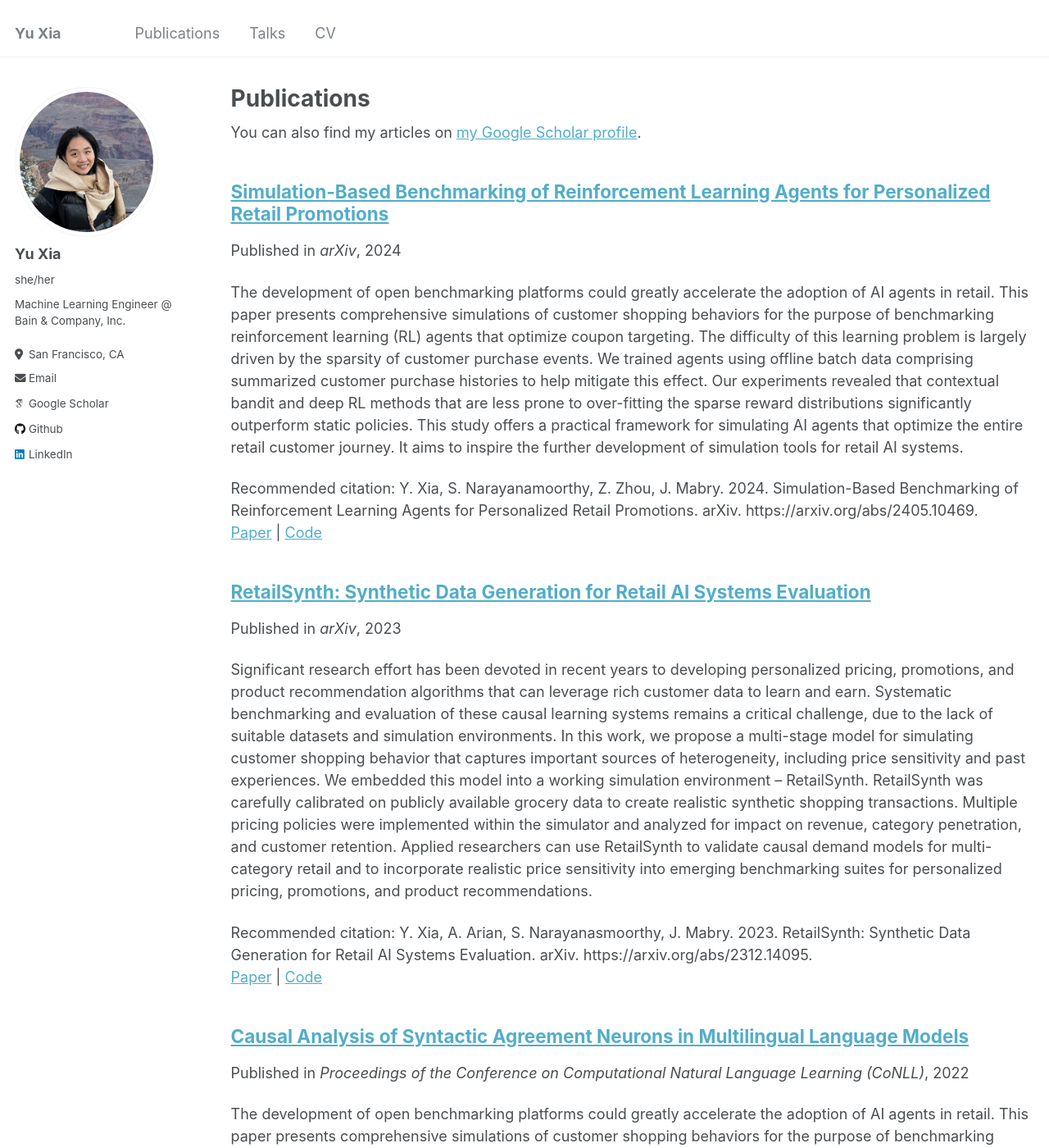
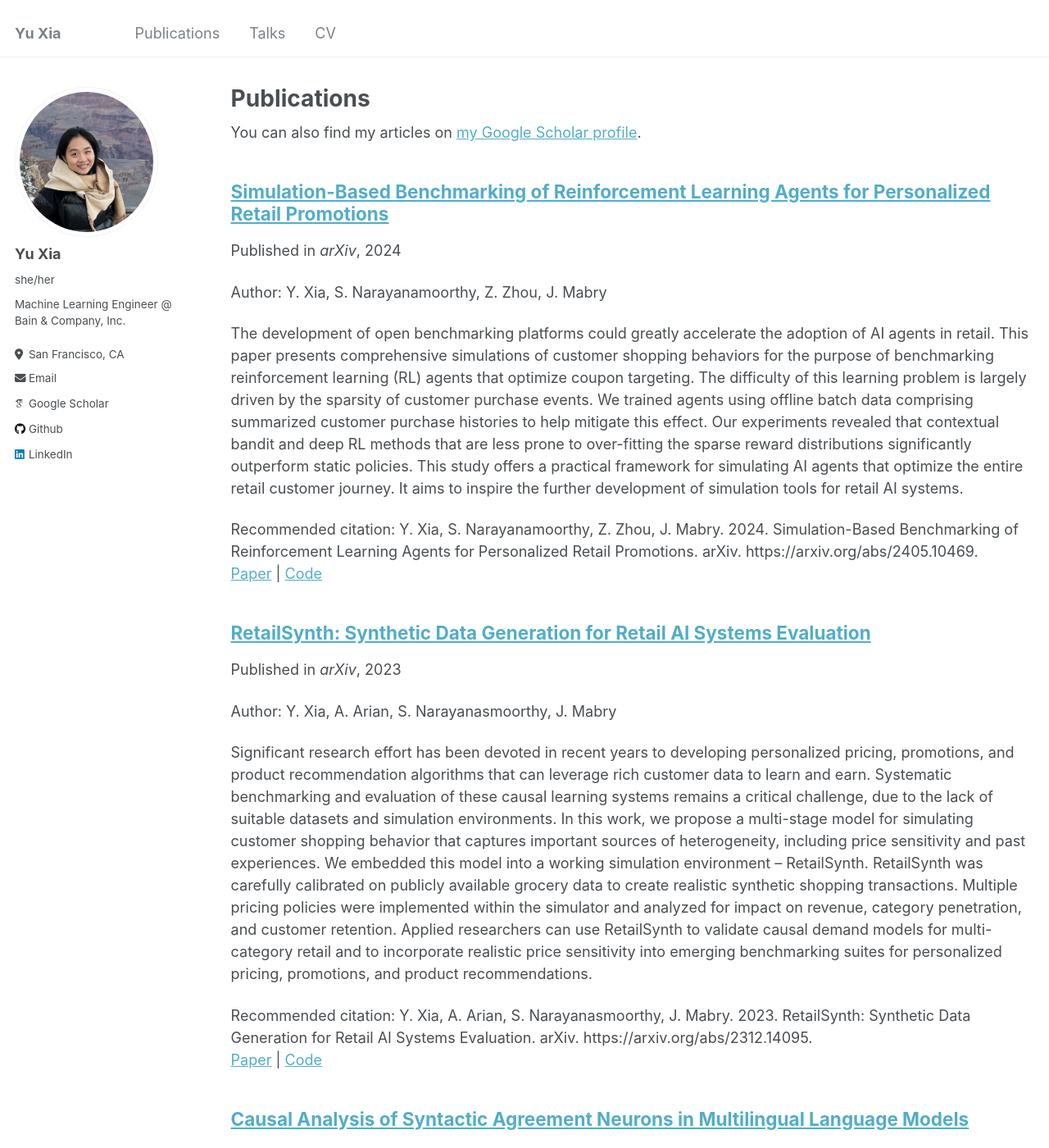
Before and after one commit to YuXia-SR/yuxia-sr.github.io, a Jekyll site: the page built from _pages/publications.md, in a window 1280 px wide and 1400 px high. Shown: the whole window at 82% size. Built offline with Jekyll 4.4.1, drawn with Linux system fonts in a browser that asks for light colours; some web fonts are replaced; some of the changed text lies outside the part shown.

Commit message:
update paper md

```diff
--- a/_publications/2022_11_01_LLM_causal_analysis.md
+++ b/_publications/2022_11_01_LLM_causal_analysis.md
@@ -3,6 +3,7 @@ title: "Causal Analysis of Syntactic Agreement Neurons in Multilingual Language
 collection: publications
 permalink: /publication/2022_11_01_LLM_causal_analysis
 excerpt: 'The development of open benchmarking platforms could greatly accelerate the adoption of AI agents in retail. This paper presents comprehensive simulations of customer shopping behaviors for the purpose of benchmarking reinforcement learning (RL) agents that optimize coupon targeting. The difficulty of this learning problem is largely driven by the sparsity of customer purchase events. We trained agents using offline batch data comprising summarized customer purchase histories to help mitigate this effect. Our experiments revealed that contextual bandit and deep RL methods that are less prone to over-fitting the sparse reward distributions significantly outperform static policies. This study offers a practical framework for simulating AI agents that optimize the entire retail customer journey. It aims to inspire the further development of simulation tools for retail AI systems.'
+author: 'A. Mueller, Y. Xia, and T. Linzen'
 date: 2022-11-01
 venue: 'Proceedings of the Conference on Computational Natural Language Learning (CoNLL)'
 slidesurl:
--- a/_publications/2023_12_21_retailsynth.md
+++ b/_publications/2023_12_21_retailsynth.md
@@ -3,6 +3,7 @@ title: "RetailSynth: Synthetic Data Generation for Retail AI Systems Evaluation"
 collection: publications
 permalink: /publication/2023_12_21_retailsynth
 excerpt: 'Significant research effort has been devoted in recent years to developing personalized pricing, promotions, and product recommendation algorithms that can leverage rich customer data to learn and earn. Systematic benchmarking and evaluation of these causal learning systems remains a critical challenge, due to the lack of suitable datasets and simulation environments. In this work, we propose a multi-stage model for simulating customer shopping behavior that captures important sources of heterogeneity, including price sensitivity and past experiences. We embedded this model into a working simulation environment -- RetailSynth. RetailSynth was carefully calibrated on publicly available grocery data to create realistic synthetic shopping transactions. Multiple pricing policies were implemented within the simulator and analyzed for impact on revenue, category penetration, and customer retention. Applied researchers can use RetailSynth to validate causal demand models for multi-category retail and to incorporate realistic price sensitivity into emerging benchmarking suites for personalized pricing, promotions, and product recommendations.'
+author: 'Y. Xia, A. Arian, S. Narayanasmoorthy, J. Mabry'
 date: 2023-12-21
 venue: 'arXiv'
 slidesurl:
--- a/_publications/2024_05_16_retailsynth_agentsim.md
+++ b/_publications/2024_05_16_retailsynth_agentsim.md
@@ -3,6 +3,7 @@ title: "Simulation-Based Benchmarking of Reinforcement Learning Agents for Perso
 collection: publications
 permalink: /publication/2024_05_16_retailsynth_agentsim
 excerpt: 'The development of open benchmarking platforms could greatly accelerate the adoption of AI agents in retail. This paper presents comprehensive simulations of customer shopping behaviors for the purpose of benchmarking reinforcement learning (RL) agents that optimize coupon targeting. The difficulty of this learning problem is largely driven by the sparsity of customer purchase events. We trained agents using offline batch data comprising summarized customer purchase histories to help mitigate this effect. Our experiments revealed that contextual bandit and deep RL methods that are less prone to over-fitting the sparse reward distributions significantly outperform static policies. This study offers a practical framework for simulating AI agents that optimize the entire retail customer journey. It aims to inspire the further development of simulation tools for retail AI systems.'
+author: 'Y. Xia, S. Narayanamoorthy, Z. Zhou, J. Mabry'
 date: 2024-05-16
 venue: 'arXiv'
 slidesurl:
```
